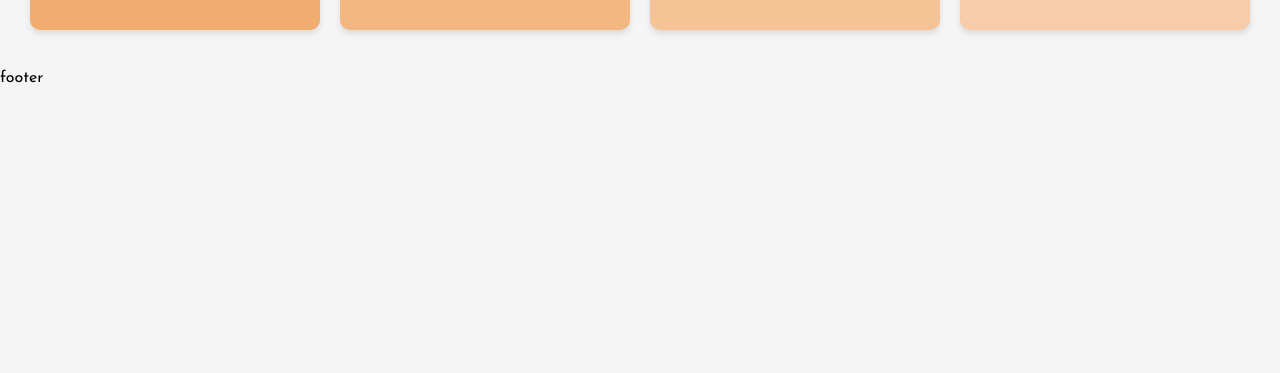
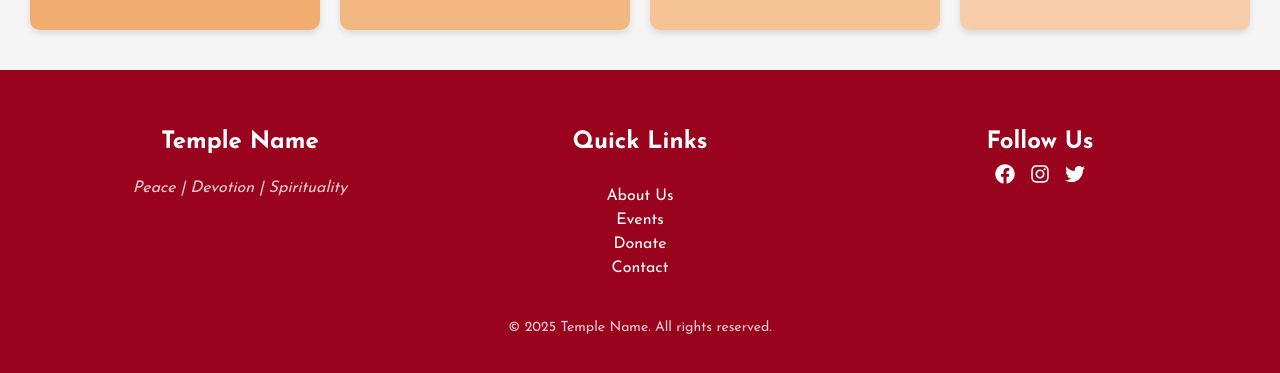
Before and after one commit to thakur7071/temple-website, a React (Vite) app: page / in a window 1280 px wide. Shown: the part 2060-2433 px from the top of the page. Before the commit the page ends 2146 px from the top, so only its background shows below. Built offline with nearby package versions, Linux system fonts and the light colour scheme.

Commit message:
Initial Commit

```diff
--- a/src/components/Footer/Footer.css
+++ b/src/components/Footer/Footer.css
@@ -0,0 +1,78 @@
+/* Footer Styles */
+.footer {
+    background-color: #9a031e;
+    color: white;
+    padding: 40px 0;
+    text-align: center;
+  }
+
+  .footer-container {
+    display: flex;
+    flex-wrap: wrap;
+    justify-content: space-around;
+    align-items: flex-start; /* Aligns all sections to the top */
+    max-width: 1200px;
+    margin: 0 auto;
+    text-align: center;
+}
+
+.footer-logo, .footer-links, .footer-social {
+    flex: 1;
+    min-width: 250px;
+    display: flex;
+    flex-direction: column;
+    align-items: center; /* Centers the content inside each section */
+}
+
+.footer-logo h2, .footer-links h2, .footer-social h2 {
+    font-size: 24px;
+    margin-bottom: 10px;
+    width: 100%;
+    text-align: center;
+}
+
+  .footer-logo p {
+    font-style: italic;
+    opacity: 0.8;
+  }
+
+  .footer-links ul {
+    list-style: none;
+    padding: 0;
+  }
+
+  .footer-links li {
+    margin: 8px 0;
+  }
+
+  .footer-links a {
+    color: white;
+    text-decoration: none;
+    transition: color 0.3s ease;
+  }
+
+  .footer-links a:hover {
+    color: #fb8b24;
+  }
+
+  .footer-social .social-icons {
+    display: flex;
+    gap: 15px;
+    justify-content: center;
+    font-size: 20px;
+  }
+
+  .footer-social a {
+    color: white;
+    transition: color 0.3s ease;
+  }
+
+  .footer-social a:hover {
+    color: #fb8b24;
+  }
+
+  .footer-bottom {
+    margin-top: 20px;
+    font-size: 14px;
+    opacity: 0.8;
+  }
--- a/src/components/Footer/Footer.jsx
+++ b/src/components/Footer/Footer.jsx
@@ -1,11 +1,38 @@
-import React from 'react'
-import "./Footer.css"
+import React from 'react';
+import './Footer.css';
+import { FaFacebook, FaInstagram, FaTwitter } from 'react-icons/fa';
+
 const Footer = () => {
   return (
-    <div>
-      footer
-    </div>
-  )
-}
+    <footer className="footer">
+      <div className="footer-container">
+        <div className="footer-logo">
+          <h2>Temple Name</h2>
+          <p>Peace | Devotion | Spirituality</p>
+        </div>
+        <div className="footer-links">
+          <h2>Quick Links</h2>
+          <ul>
+            <li><a href="#about">About Us</a></li>
+            <li><a href="#events">Events</a></li>
+            <li><a href="#donate">Donate</a></li>
+            <li><a href="#contact">Contact</a></li>
+          </ul>
+        </div>
+        <div className="footer-social">
+          <h2>Follow Us</h2>
+          <div className="social-icons">
+            <a href="#"><FaFacebook /></a>
+            <a href="#"><FaInstagram /></a>
+            <a href="#"><FaTwitter /></a>
+          </div>
+        </div>
+      </div>
+      <div className="footer-bottom">
+        <p>&copy; {new Date().getFullYear()} Temple Name. All rights reserved.</p>
+      </div>
+    </footer>
+  );
+};
 
-export default Footer
+export default Footer;
```
